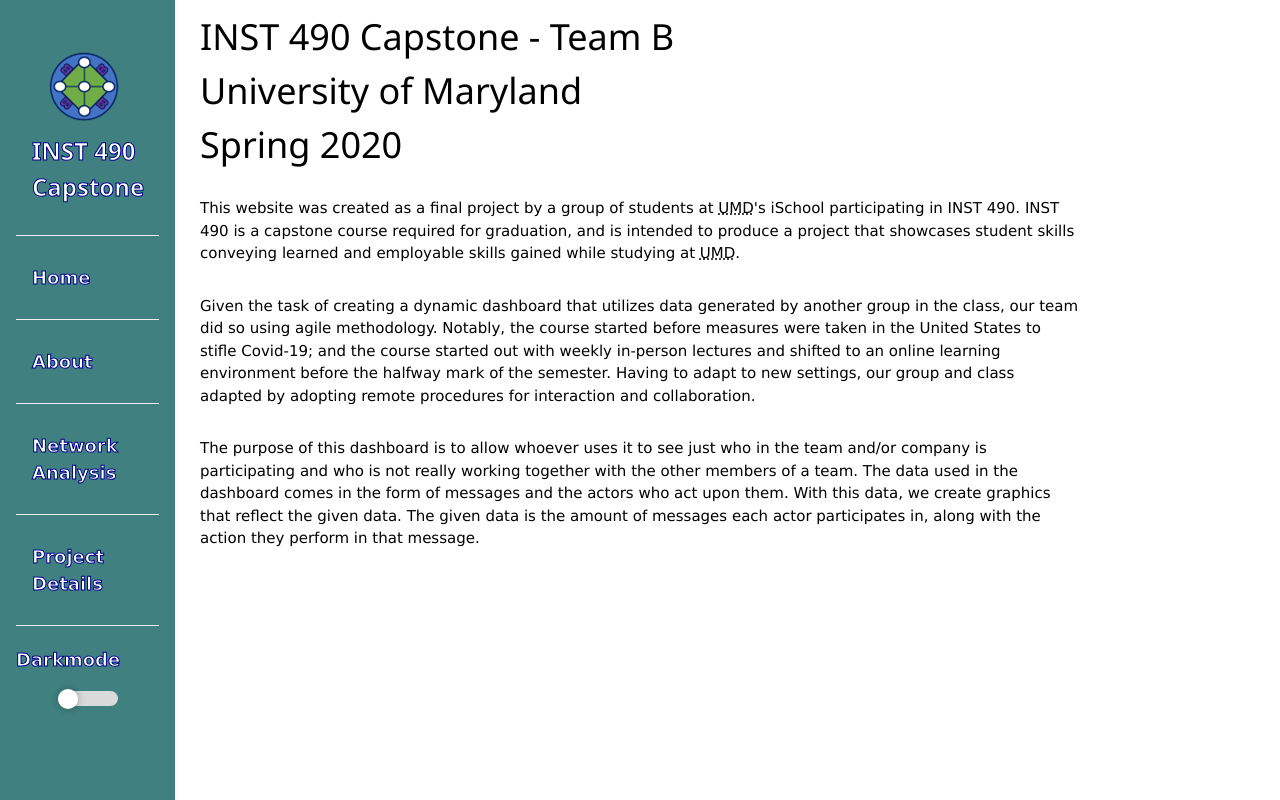
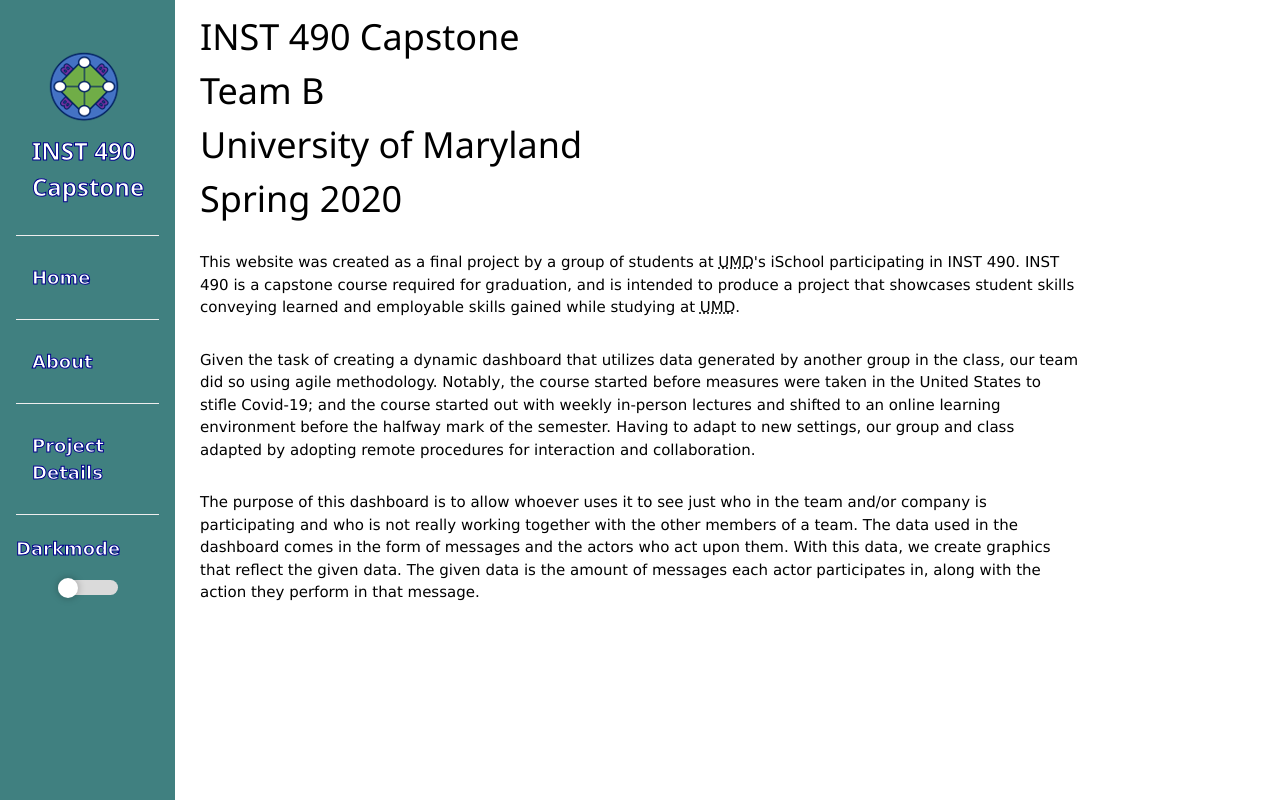
Before and after one commit to connormcdxc/Analytics-Dashboard, a website: page public/about.html in a window 1280 px wide. Drawn offline with nearby package versions, Linux system fonts and the light colour scheme; no server answers; a script that the page names is missing.

Commit message:
Removed network tab

```diff
--- a/public/about.html
+++ b/public/about.html
@@ -29,8 +29,6 @@
       <hr>
       <a href="about.html" onclick="closeNav()" class="w3-bar-item w3-button w3-hover-white">About</a>
       <hr>
-      <a href="network.html" onclick="closeNav()" class="w3-bar-item w3-button w3-hover-white">Network Analysis</a>
-      <hr>
       <a href="details.html" onclick="closeNav()" class="w3-bar-item w3-button w3-hover-white">Project Details</a>
       <hr>
       <p>Darkmode</p>
@@ -54,7 +52,7 @@
 
   <!--START OF PAGE CONTENT-->
   <div class="main">
-    <h1>INST 490 Capstone - Team B<br>University of Maryland<br>Spring 2020</h1>
+    <h1>INST 490 Capstone<br>Team B<br>University of Maryland<br>Spring 2020</h1>
     <p>
       This website was created as a final project by a group of students at
       <abbr title="University of Maryland">UMD</abbr>'s iSchool participating
```
